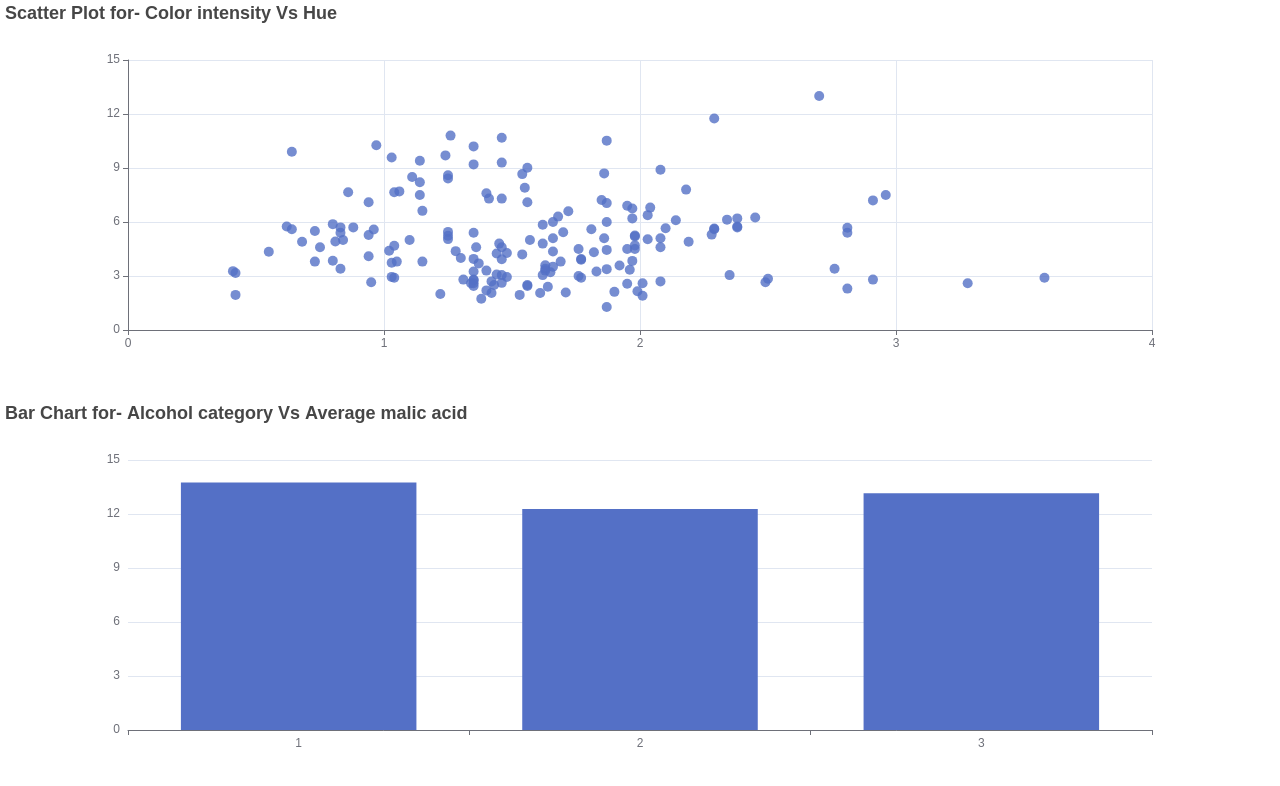
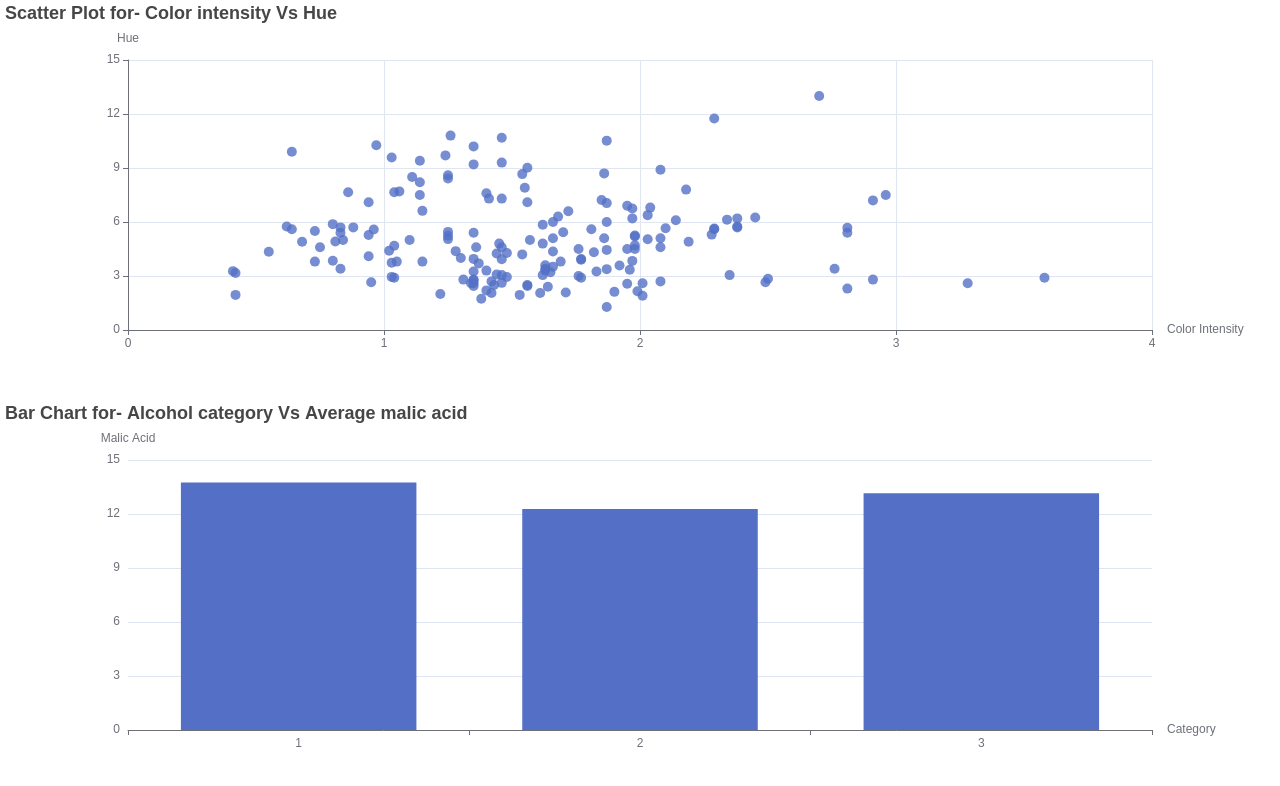
Before and after one commit to RamanSingh1005/ManufacChartsAssignment.github.io, a React (Create React App) app: page / in a window 1280 px wide. Shown: the top 786 px of the page. Built offline with nearby package versions, Linux system fonts and the light colour scheme.

Commit message:
add type annotations

```diff
--- a/src/App.js
+++ /dev/null
@@ -1,14 +0,0 @@
-import {ScatterPlot} from './charts/scatterPlot';
-import {BarChart} from './charts/barChart';
-
-
-const App = () => {
-  return (
-    <div>
-      <ScatterPlot />
-      <BarChart />
-    </div>
-  );
-};
-
-export default App;
--- /dev/null
+++ b/src/App.tsx
@@ -0,0 +1,14 @@
+import {ScatterPlot} from './chart/scatterPlot';
+import {BarChart} from './chart/barChart';
+
+
+const App = (): JSX.Element => {
+  return (
+    <div>
+      <ScatterPlot />
+      <BarChart />
+    </div>
+  );
+};
+
+export default App;
--- a/src/charts/WineDataSet.js
+++ b/src/chart/WineDataSet.ts
@@ -1,4 +1,20 @@
-export const wineDataSet =
+export interface IWineData {
+  "Alcohol": number;
+  'Malic Acid': number;
+  "Ash": number | string;
+  "Alcalinity of ash": number;
+  "Magnesium": number;
+  "Total phenols": number;
+  "Flavanoids": number | string;
+  "Nonflavanoid phenols": number | string;
+  "Proanthocyanins": string;
+  "Color intensity": number | string;
+  "Hue": number;
+  "OD280/OD315 of diluted wines": number | string;
+  "Unknown": number;
+}
+
+export const wineDataSet: IWineData[] =
 [
   {
     "Alcohol": 1,
--- a/src/charts/barChart.js
+++ b/src/chart/barChart.tsx
@@ -1,47 +1,45 @@
 import EChartsReact from 'echarts-for-react';
-import {wineDataSet} from './WineDataSet';
+import {IWineData, wineDataSet} from './WineDataSet';
 
 // Define the data for the bar chart
 
-//Object literal to store malic acid sum and count for each type.
-const alcoholCat = {};
+// Typescript Record to store malic acid sum and count for each type.
+
+const alcoholCat: Record<string, { malicSum: number; count: number }> = {};
 
 //forEach loop to populate alcoholCat object literal.
-wineDataSet.forEach((el)=>{
-  if(alcoholCat[el.Alcohol]){
-    alcoholCat[el.Alcohol].malicSum = alcoholCat[el.Alcohol].malicSum+el['Malic Acid'];
-    alcoholCat[el.Alcohol].count = alcoholCat[el.Alcohol].count + 1;
+wineDataSet.forEach((dataPoint: IWineData)=>{
+  if(alcoholCat[dataPoint.Alcohol]){
+    alcoholCat[dataPoint.Alcohol].malicSum = alcoholCat[dataPoint.Alcohol].malicSum+dataPoint['Malic Acid'];
+    alcoholCat[dataPoint.Alcohol].count = alcoholCat[dataPoint.Alcohol].count + 1;
   }
   else{
-    alcoholCat[el.Alcohol]={malicSum : el['Malic Acid'], count: 1};
+    alcoholCat[dataPoint.Alcohol]={malicSum : dataPoint['Malic Acid'], count: 1};
   }
 });
 console.log(alcoholCat);
 
-const barData = [];
+const barData: number[] = [];
 for( const alcohol in alcoholCat){
   barData.push(Number(alcoholCat[alcohol].malicSum)/Number(alcoholCat[alcohol].count));
 }
  console.log(barData);
 
-export const BarChart = () => {
+export const BarChart = (): JSX.Element => {
   // Define the options for the bar chart
-  const barOptions = {
+  const barOptions: echarts.EChartsOption = {
     title: {
       text: 'Bar Chart for- Alcohol category Vs Average malic acid',
     },
-    legend: {
-      data: 'data',
-    },
     xAxis: {
       type: 'category',
+      name: 'Category',
       data: Object.keys(alcoholCat),
     },
     yAxis: {
       type: 'value',
-      label: {
-        formatter: '{value} %',
-      },
+      name: 'Malic Acid',
+
     },
     series: [
       {
--- a/src/charts/scatterPlot.js
+++ b/src/chart/scatterPlot.tsx
@@ -1,27 +1,30 @@
 import EChartsReact from 'echarts-for-react';
-import {wineDataSet} from './WineDataSet';
+import {wineDataSet, IWineData} from './WineDataSet';
 
 //Define data set for scatter plot.
-const scatterData = wineDataSet.map((el)=>{
-    return[el['Color intensity'],el.Hue];
+const scatterData:[number| string ,number][] = wineDataSet.map((dataPoint: IWineData)=>{
+    return[dataPoint['Color intensity'],dataPoint.Hue];
   })
 
-export const ScatterPlot = () => {
+export const ScatterPlot = (): JSX.Element => {
   // Define the options for the scatter plot
-  const scatterOptions = {
+  const scatterOptions: echarts.EChartsOption = {
     title: {
       text: 'Scatter Plot for- Color intensity Vs Hue',
     },
     xAxis: {
       type: 'value',
-      label: {
-        formatter: '{value} cm',
+      name: 'Color Intensity',
+      axisLabel: {
+        formatter: '{value}',
       },
     },
     yAxis: {
       type: 'value',
-      label: {
-        formatter: '{value} kg',
+      name: 'Hue',
+      axisLabel: {
+        formatter: '{value}',
+
       },
     },
     series: [
--- a/src/index.js
+++ b/src/index.tsx
@@ -4,7 +4,9 @@ import './index.css';
 import App from './App';
 import reportWebVitals from './reportWebVitals';
 
-const root = ReactDOM.createRoot(document.getElementById('root'));
+const root = ReactDOM.createRoot(
+  document.getElementById('root') as HTMLElement
+);
 root.render(
   <React.StrictMode>
     <App />
--- /dev/null
+++ b/src/react-app-env.d.ts
@@ -0,0 +1 @@
+/// <reference types="react-scripts" />
--- a/src/reportWebVitals.js
+++ b/src/reportWebVitals.ts
@@ -1,4 +1,6 @@
-const reportWebVitals = onPerfEntry => {
+import { ReportHandler } from 'web-vitals';
+
+const reportWebVitals = (onPerfEntry?: ReportHandler) => {
   if (onPerfEntry && onPerfEntry instanceof Function) {
     import('web-vitals').then(({ getCLS, getFID, getFCP, getLCP, getTTFB }) => {
       getCLS(onPerfEntry);
```
Also changed, not shown: package.json (+6 -1 lines), tsconfig.json (added, +26 -0 lines), src/setupTests.ts (renamed from src/setupTests.js), 2 other files (tests, documents, lock files or other folders).
